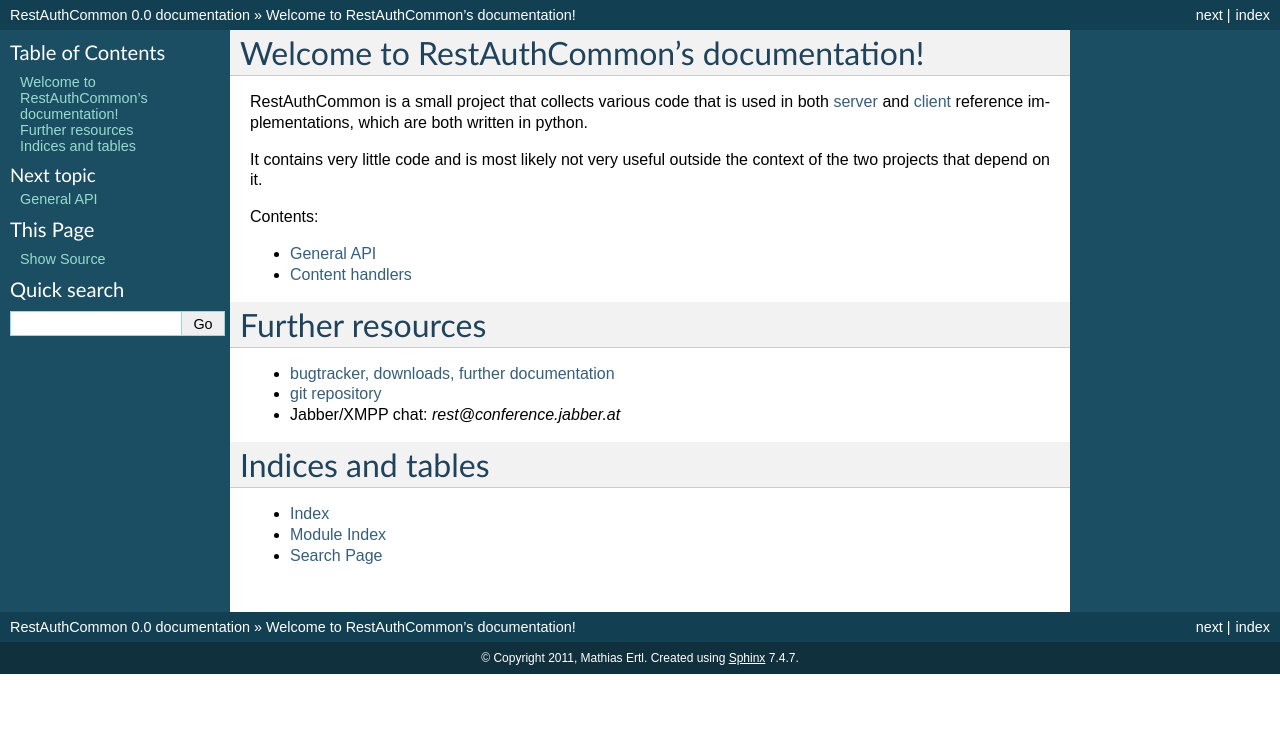
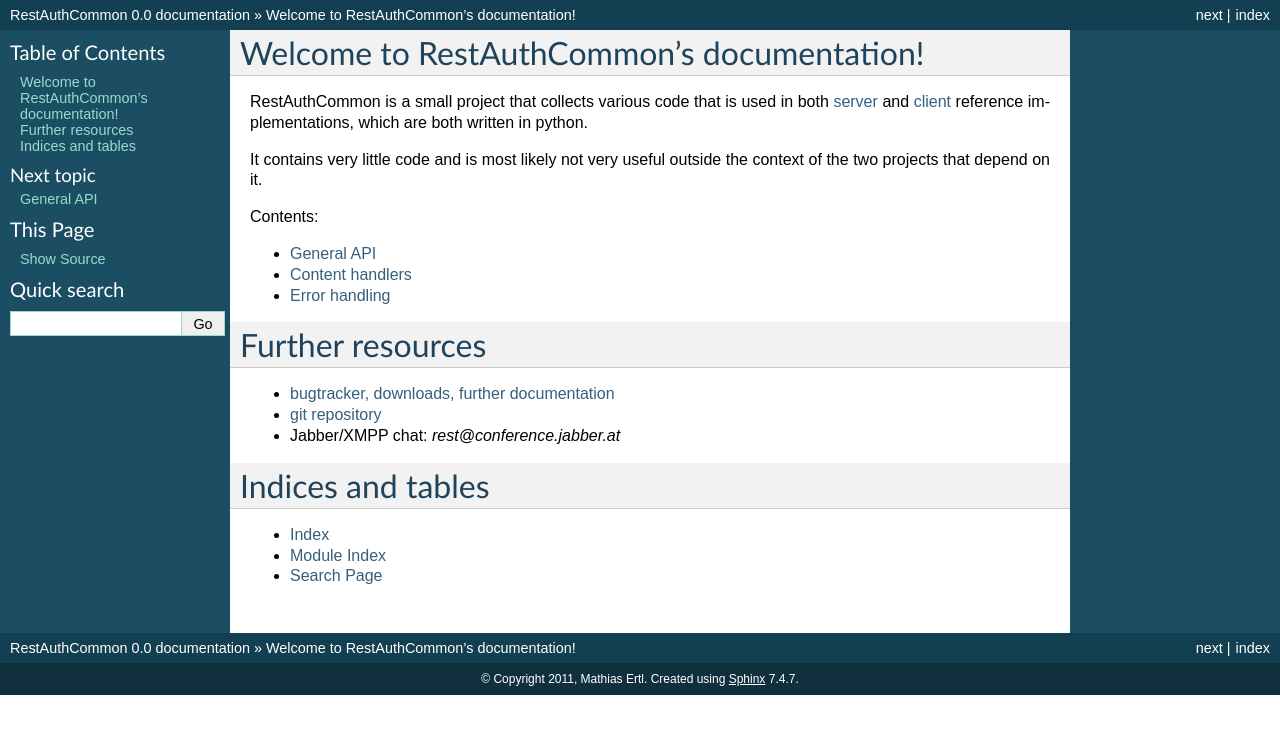
Before and after one commit to RestAuth/RestAuthCommon, a Sphinx documentation site: the page built from doc/index.rst, in a window 1280 px wide. Shown: the top 734 px of the page. Built offline with Sphinx 7.4.7, drawn with Linux system fonts in a browser that asks for light colours; formulas are drawn with MathJax 3.

Commit message:
Add doc for the error module

```diff
--- a/doc/api.rst
+++ b/doc/api.rst
@@ -9,3 +9,9 @@
 
 .. automodule:: RestAuthCommon.handlers
    :members:
+
+Error handling
+==============
+
+.. automodule:: RestAuthCommon.error
+   :members:
```
